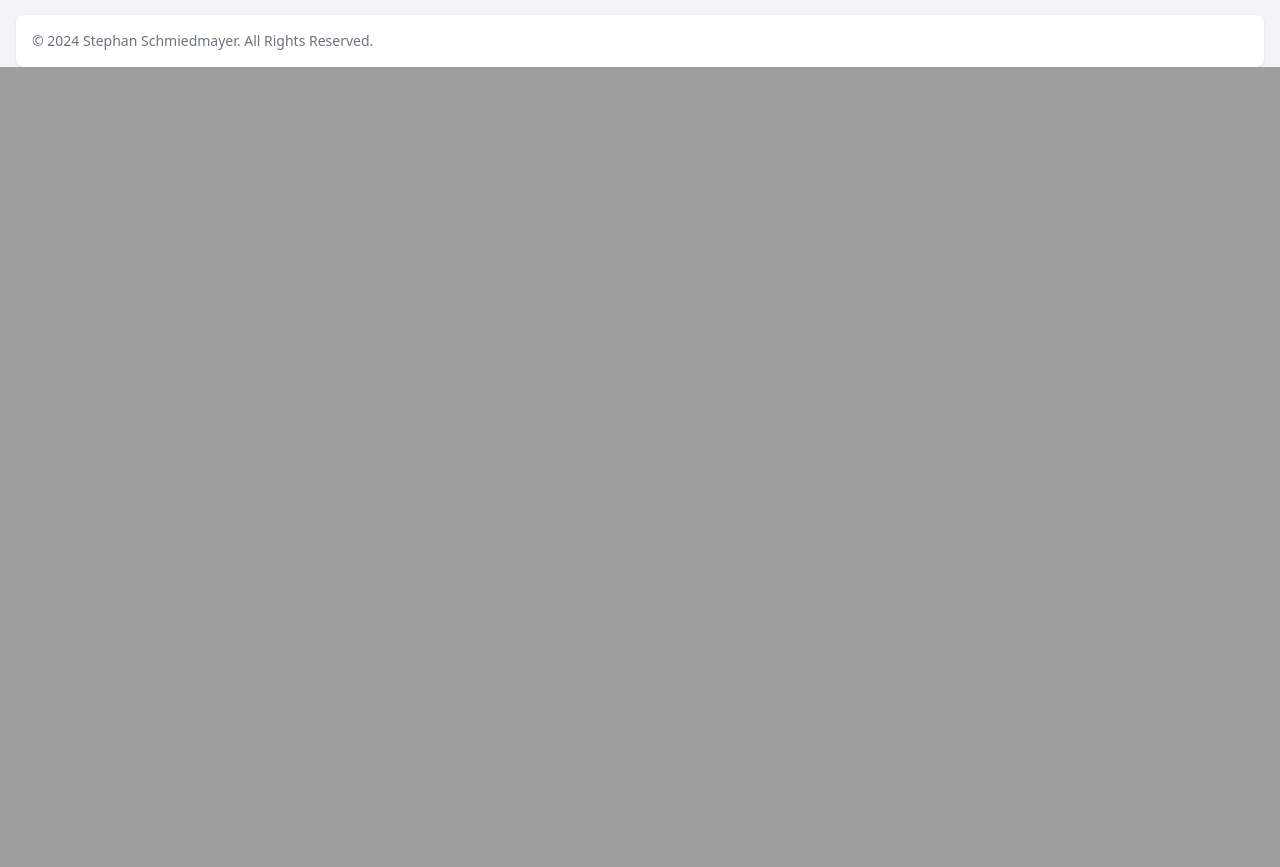
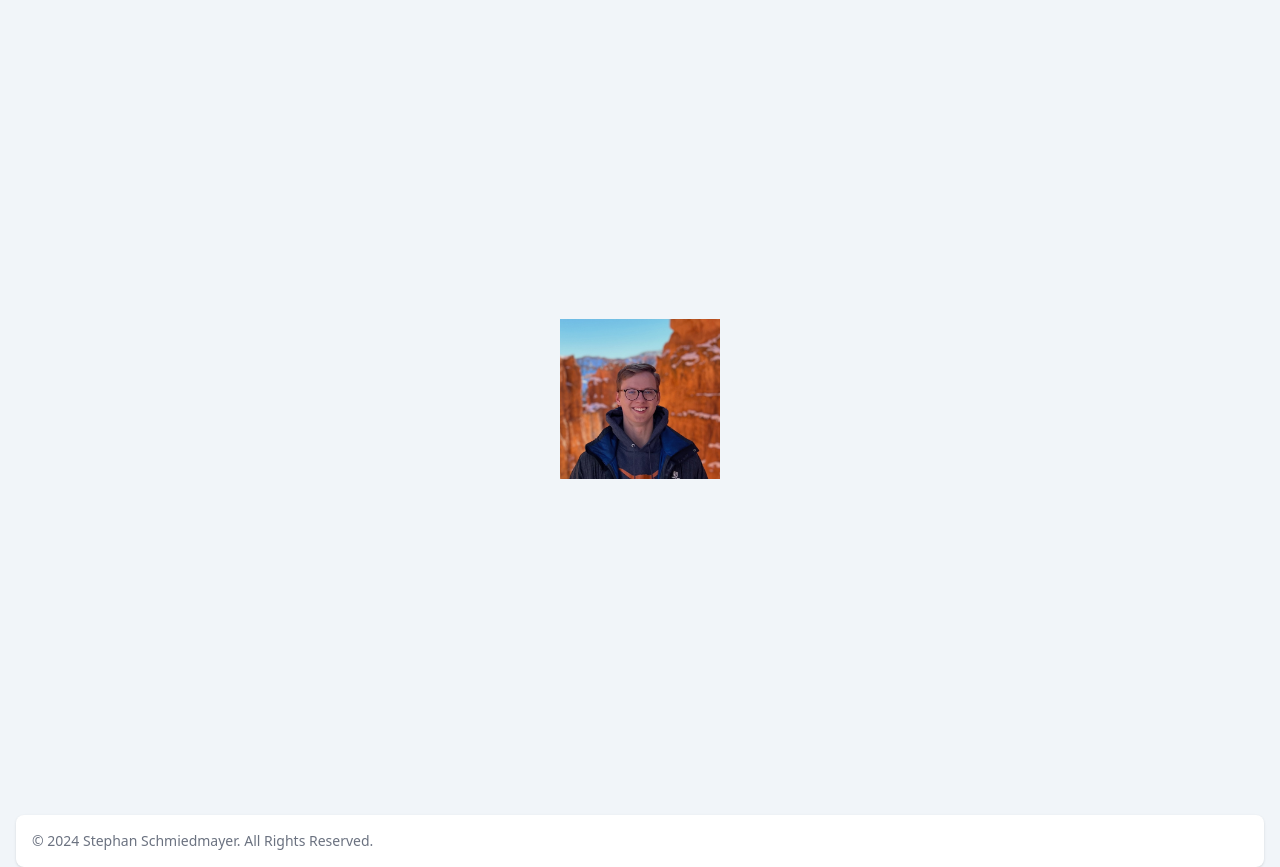
Before and after one commit to StephanSchmiedmayer/portfolio, a FastAPI app: page / in a window 1280 px wide. Shown: the part 921-1788 px from the top of the page. Before the commit the page ends 988 px from the top, so only its background shows below. Run offline with FastAPI, Linux system fonts and the light colour scheme; grey boxes are pictures that could not be loaded.

Commit message:
Add profile pic

```diff
--- a/portfolio/static/css/style.css
+++ b/portfolio/static/css/style.css
@@ -548,11 +548,17 @@ video {
 .flex {
   display: flex;
 }
+.h-1\/5 {
+  height: 20%;
+}
 .h-20 {
   height: 5rem;
 }
 .h-screen {
   height: 100vh;
+}
+.w-auto {
+  width: auto;
 }
 .w-full {
   width: 100%;
@@ -576,6 +582,9 @@ video {
   --tw-space-x-reverse: 0;
   margin-right: calc(1rem * var(--tw-space-x-reverse));
   margin-left: calc(1rem * calc(1 - var(--tw-space-x-reverse)));
+}
+.overflow-hidden {
+  overflow: hidden;
 }
 .overflow-x-auto {
   overflow-x: auto;
@@ -604,6 +613,10 @@ video {
 }
 .bg-center {
   background-position: center;
+}
+.object-cover {
+  -o-object-fit: cover;
+     object-fit: cover;
 }
 .p-4 {
   padding: 1rem;
@@ -701,6 +714,11 @@ html, body {
   background-color: rgb(241 245 249 / var(--tw-bg-opacity));
 }
 
+.circle-mask {
+    -webkit-mask-image: radial-gradient(circle, white 100%, transparent 100%);
+    mask-image: radial-gradient(circle, white 100%, transparent 100%);
+}
+
 .hover\:underline:hover {
   text-decoration-line: underline;
 }
--- a/portfolio/templates/index.html
+++ b/portfolio/templates/index.html
@@ -112,7 +112,17 @@
       </a>
     </div>
 
-    <div id="about-me"></div>
+    <div id="about-me" class="">
+      <div
+        class="h-screen flex items-center justify-center overflow-hidden circle-mask"
+      >
+        <img
+          src="/static/images/Me.jpeg"
+          alt="Circular Image"
+          class="h-1/5 w-auto object-cover"
+        />
+      </div>
+    </div>
 
     <footer class="bg-white rounded-lg shadow m-4 dark:bg-gray-800">
       <div
--- a/portfolio/templates/style.css
+++ b/portfolio/templates/style.css
@@ -11,3 +11,8 @@ html, body {
 .body-bg {
     @apply bg-slate-100;
 }
+
+.circle-mask {
+    -webkit-mask-image: radial-gradient(circle, white 100%, transparent 100%);
+    mask-image: radial-gradient(circle, white 100%, transparent 100%);
+}
```
Also changed, not shown: portfolio/static/images/Me.jpeg (added).
